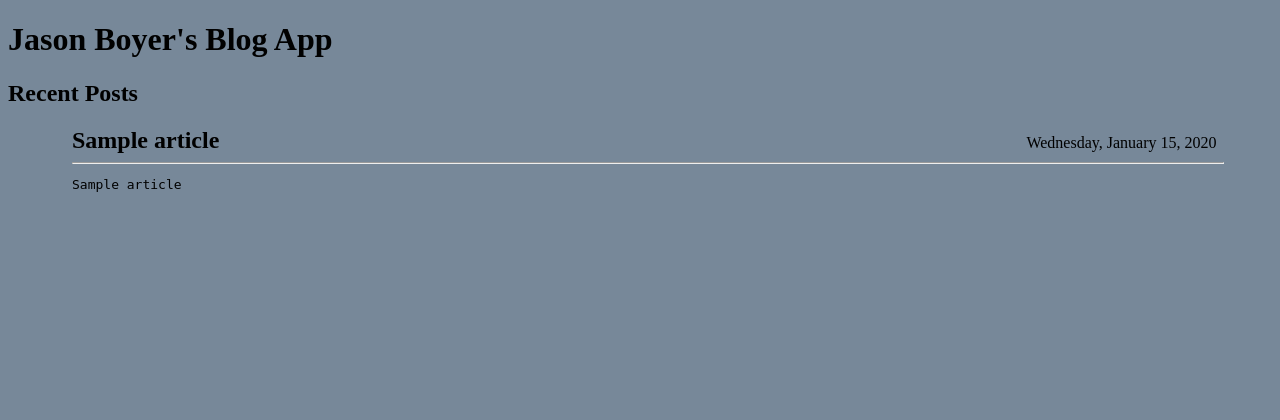
After one commit to dtow1/googappengpractice, a Python web app: template Blog/jboyerblog/templates/main.html in a window 1280 px wide. The commit adds this page. Shown: the top 420 px of the page. Run offline with Jinja, Linux system fonts and the light colour scheme; the template is opened without the code that fills it: most values are stand-ins (such as "Sample title", 1, 10 or a date in 2020).

Commit message:
added separate templates for front page and new posts

```diff
--- a/Blog/jboyerblog/css/style.css
+++ b/Blog/jboyerblog/css/style.css
@@ -4,3 +4,24 @@ body {
     width: 100%;
     height: 100%;
 }
+
+.article-style {
+    width: 90%;
+    margin: 0 auto;
+}
+.article-title {
+    font-size: 1.5em;
+    font-weight: bolder;
+    width: 49%;
+    display: inline-block;
+    margin-left: 0;
+    margin-right: auto;
+}
+
+.article-date {
+    width: 50%;
+    display: inline-block;
+    margin-left: auto;
+    margin-right: 0;
+    text-align: right;
+}
--- /dev/null
+++ b/Blog/jboyerblog/templates/main.html
@@ -0,0 +1,20 @@
+{% extends "base.html" %}
+{% block head %}
+    <title>New Post</title>
+{% endblock %}
+
+{% block headingmessage %}
+<h1 id="title">Jason Boyer's Blog App</h1>
+<h2>Recent Posts</h2>
+{% endblock %}
+
+{% block content %}
+    {% for article in articles %}
+        <div class = "article-style">
+            <div class="article-title">{{article.title}}</div>
+            <div class="article-date">{{article.created.date().strftime('%A, %B %d, %Y')}}</div>
+            <hr>
+            <pre class="article-body">{{article.article}}</pre>
+        </div>
+    {% endfor %}
+{% endblock %}
```
Also changed, not shown: Blog/jboyerblog/main.py (+25 -2 lines), Blog/jboyerblog/templates/base.html (+4 -27 lines), Blog/jboyerblog/templates/newpost.html (+33 -1 lines), 1 other file.
